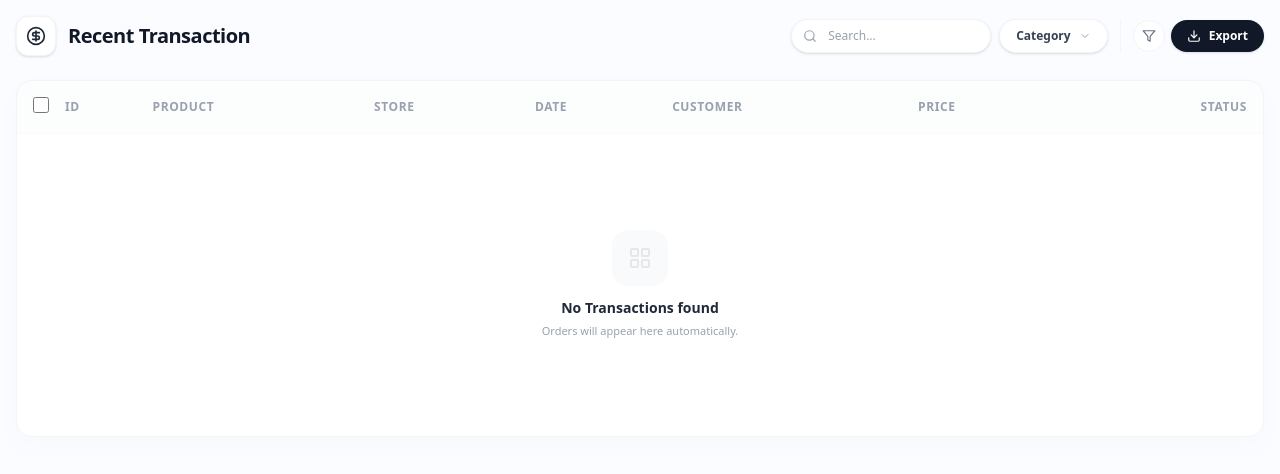
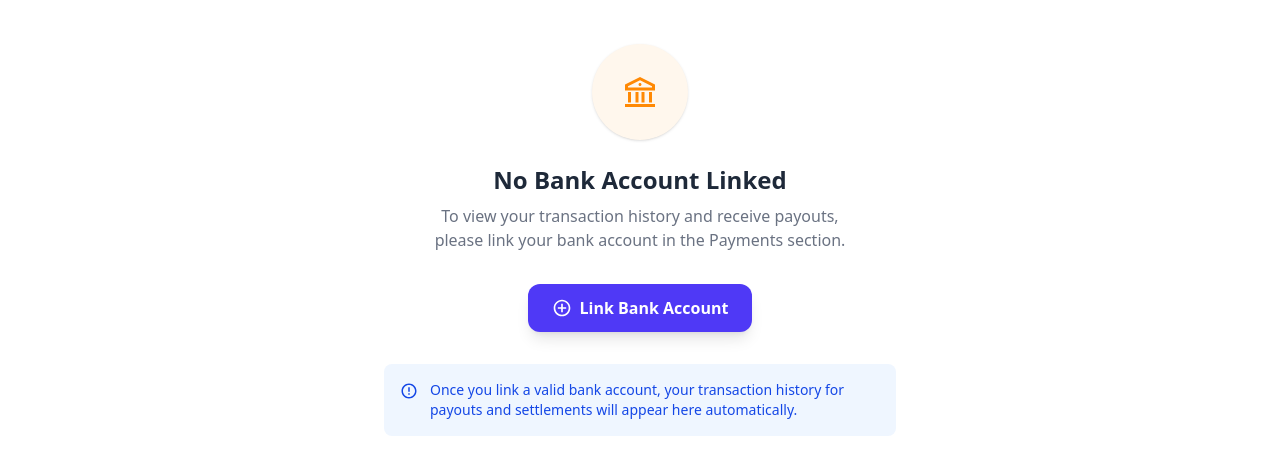
Before and after one commit to 4bjith/GroupProject-OnlineStore, a React (Vite) app in the folder Frontend-main/: page /transaction in a window 1280 px wide. Shown: the top 474 px of the page. Built offline with nearby package versions, Linux system fonts and the light colour scheme.

Commit message:
transaction design changed

```diff
--- a/Frontend-main/package.json
+++ b/Frontend-main/package.json
@@ -13,9 +13,12 @@
     "@tailwindcss/vite": "^4.1.17",
     "@tanstack/react-query": "^5.90.12",
     "axios": "^1.13.2",
+    "i18next": "^25.7.3",
+    "i18next-browser-languagedetector": "^8.2.0",
     "react": "^19.2.0",
     "react-dom": "^19.2.0",
     "react-hot-toast": "^2.6.0",
+    "react-i18next": "^16.5.1",
     "react-icons": "^5.5.0",
     "react-router-dom": "^7.10.1",
     "react-toastify": "^11.0.5",
--- a/Frontend-main/src/components/Transaction.jsx
+++ b/Frontend-main/src/components/Transaction.jsx
@@ -1,131 +1,240 @@
-import React, { useState } from 'react';
+import React, { useState, useMemo } from 'react';
+import { useQuery } from "@tanstack/react-query";
 import {
     FiSearch,
     FiFilter,
-    FiMoreHorizontal,
     FiDownload,
-    FiChevronDown,
+    FiArrowUpRight,
+    FiArrowDownLeft,
+    FiCreditCard,
+    FiCalendar,
+    FiMoreVertical,
+    FiActivity
 } from 'react-icons/fi';
-import { LuLayoutGrid, LuCircleDollarSign } from "react-icons/lu";
+import { RiBankLine, RiErrorWarningLine, RiAddCircleLine } from 'react-icons/ri';
+import api from '../api/axiosClient';
+import authStore from '../AuthStore';
+import { Link } from 'react-router-dom';
 
 const Transaction = () => {
-    // Empty array as per user request (no default entries in DB)
-    const [transactions, setTransactions] = useState([]);
+    const token = authStore((state) => state.token);
     const [searchTerm, setSearchTerm] = useState('');
+    const [filterType, setFilterType] = useState('all'); // all, credit, debit
 
-    // Status badge styles for later use
-    const statusStyles = {
-        Completed: "bg-[#f0f9f1] text-[#2d7a43] border border-[#dcfce7]",
-        Cancelled: "bg-[#fff7ed] text-[#c2410c] border border-[#ffedd5]",
-        Pending: "bg-[#eff6ff] text-[#1d4ed8] border border-[#dbeafe]",
+    // Fetch Payment/Bank Details
+    const { data: paymentData, isLoading } = useQuery({
+        queryKey: ["payment-details"],
+        queryFn: async () => {
+            try {
+                const res = await api.get("/payment", {
+                    headers: { Authorization: `Bearer ${token}` }
+                });
+                return res.data.payment; // Assuming this structure based on AccountDetails
+            } catch (err) {
+                if (err.response && err.response.status === 404) return null;
+                throw err;
+            }
+        },
+        enabled: !!token,
+        retry: false
+    });
+
+    // Mock Transactions (generated only if bank details exist)
+    const transactions = useMemo(() => {
+        if (!paymentData?.bank?.accountNumber) return [];
+
+        // Currently returning empty array as there is no real transaction history yet
+        return [];
+    }, [paymentData]);
+
+    const filteredTransactions = transactions.filter(tx => {
+        const matchesSearch = tx.description.toLowerCase().includes(searchTerm.toLowerCase()) ||
+            tx.id.toLowerCase().includes(searchTerm.toLowerCase());
+        const matchesType = filterType === 'all' || tx.type === filterType;
+        return matchesSearch && matchesType;
+    });
+
+    const formatCurrency = (amount) => {
+        return new Intl.NumberFormat('en-IN', {
+            style: 'currency',
+            currency: 'INR',
+        }).format(amount);
     };
 
+    const formatDate = (dateString) => {
+        const options = { month: 'short', day: 'numeric', hour: '2-digit', minute: '2-digit' };
+        return new Date(dateString).toLocaleDateString('en-US', options);
+    };
+
+    // --- RENDER LOADING ---
+    if (isLoading) {
         return (
-        <div className="p-4 bg-[#fbfcff] min-h-screen font-sans selection:bg-black selection:text-white">
-            {/* Header Section - Forced into one row */}
-            <div className="flex flex-row items-center justify-between gap-3 mb-6">
-                <div className="flex items-center gap-3">
-                    <div className="w-10 h-10 flex items-center justify-center bg-white rounded-xl border border-gray-100 shadow-sm">
-                        <LuCircleDollarSign className="text-xl text-gray-800" />
+            <div className="flex flex-col items-center justify-center h-96 text-gray-400">
+                <FiActivity className="animate-spin text-4xl mb-3 text-indigo-500" />
+                <p>Loading transaction history...</p>
             </div>
-                    <h1 className="text-xl font-bold text-[#111827] tracking-tight hidden sm:block">Recent Transaction</h1>
+        );
+    }
+
+    // --- RENDER NO BANK ACCOUNT DETECTED ---
+    if (!paymentData || !paymentData.bank || !paymentData.bank.accountNumber) {
+        return (
+            <div className="flex flex-col items-center justify-center min-h-[60vh] p-8 text-center animate-fadeIn">
+                <div className="w-24 h-24 bg-orange-50 rounded-full flex items-center justify-center mb-6 shadow-sm">
+                    <RiBankLine className="text-4xl text-orange-400" />
+                </div>
+                <h2 className="text-2xl font-bold text-gray-800 mb-2">No Bank Account Linked</h2>
+                <p className="text-gray-500 max-w-md mb-8">
+                    To view your transaction history and receive payouts, please link your bank account in the Payments section.
+                </p>
+                <Link
+                    to="#"
+                    onClick={() => {
+                        // Assuming this component is part of a tab system where we can switch tabs?
+                        // If not, a simple visual cue or just the button is fine.
+                        // Since 'Settings' controls the tabs, we might not be able to switch programmatically easily
+                        // without context, but we can direct them to the UI conceptually.
+                        const tabBtn = document.querySelector('button[data-tab="payments"]'); // Hypothetical
+                        if (tabBtn) tabBtn.click();
+                    }}
+                    className="flex items-center gap-2 px-6 py-3 bg-indigo-600 text-white rounded-xl font-semibold shadow-lg hover:bg-indigo-700 transition transform active:scale-95"
+                >
+                    <RiAddCircleLine className="text-xl" />
+                    Link Bank Account
+                </Link>
+                <div className="mt-8 p-4 bg-blue-50 text-blue-700 rounded-lg text-sm flex items-start gap-3 max-w-lg text-left">
+                    <RiErrorWarningLine className="text-lg flex-shrink-0 mt-0.5" />
+                    <p>Once you link a valid bank account, your transaction history for payouts and settlements will appear here automatically.</p>
+                </div>
+            </div>
+        );
+    }
+
+    // --- RENDER BANK STATEMENT UI ---
+    return (
+        <div className="max-w-4xl mx-auto space-y-6 animate-fadeIn pb-10">
+
+            {/* 1. Account Summary Card */}
+            <div className="bg-gradient-to-r from-indigo-900 to-indigo-800 rounded-2xl p-6 md:p-8 text-white shadow-xl relative overflow-hidden">
+                <div className="absolute top-0 right-0 p-32 bg-white opacity-5 rounded-full transform translate-x-10 -translate-y-10"></div>
+
+                <div className="relative z-10 flex flex-col md:flex-row justify-between items-start md:items-end gap-6">
+                    <div className="space-y-4">
+                        <div className="flex items-center gap-3 opacity-90">
+                            <div className="p-2 bg-white/20 rounded-lg backdrop-blur-sm">
+                                <RiBankLine className="text-2xl" />
+                            </div>
+                            <div>
+                                <p className="text-sm font-medium text-indigo-200">Linked Account</p>
+                                <p className="text-lg font-bold tracking-wide">{paymentData.bank.bankName}</p>
+                            </div>
+                        </div>
+                        <div>
+                            <p className="text-3xl md:text-4xl font-bold">{formatCurrency(0.00)}</p>
+                            <p className="text-indigo-200 text-sm mt-1">Available Payout Balance</p>
+                        </div>
                     </div>
 
-                <div className="flex items-center gap-2 flex-grow justify-end">
-                    {/* Search Box - More compact */}
-                    <div className="relative group max-w-[200px] flex-grow">
-                        <div className="absolute left-3 top-1/2 -translate-y-1/2 flex items-center justify-center pointer-events-none">
-                            <FiSearch className="text-gray-400 text-sm group-focus-within:text-black" />
+                    <div className="bg-white/10 backdrop-blur-md rounded-xl p-4 border border-white/10 min-w-[200px]">
+                        <p className="text-xs text-indigo-200 uppercase tracking-widest mb-1">Account Number</p>
+                        <p className="font-mono text-xl tracking-widest">•••• {paymentData.bank.accountNumber.slice(-4)}</p>
+                        <div className="mt-3 flex items-center gap-2 text-xs text-indigo-300">
+                            <span className="w-2 h-2 bg-green-400 rounded-full"></span> Active & Verified
                         </div>
-                        <input
-                            type="text"
-                            placeholder="Search..."
-                            className="w-full pl-9 pr-4 py-2 bg-white border border-gray-100 rounded-full text-xs focus:outline-none focus:ring-2 focus:ring-black/5 focus:border-gray-200 transition-all shadow-sm placeholder:text-gray-400 font-medium"
-                            value={searchTerm}
-                            onChange={(e) => setSearchTerm(e.target.value)}
-                        />
-                    </div>
-
-                    {/* Category Dropdown - More compact */}
-                    <button className="hidden lg:flex items-center gap-2 px-4 py-2 bg-white border border-gray-100 rounded-full text-xs font-semibold text-gray-700 hover:bg-gray-50 transition-all shadow-sm">
-                        Category <FiChevronDown className="text-gray-400" />
-                    </button>
-
-                    {/* Action Buttons - Scaled down */}
-                    <div className="flex items-center gap-1.5 border-l border-gray-100 pl-3 ml-1">
-                        <button title="Filter" className="w-8 h-8 flex items-center justify-center bg-white border border-gray-100 rounded-full text-gray-500 hover:bg-gray-50 transition-all active:scale-90">
-                            <FiFilter className="text-sm" />
-                        </button>
-                        <button className="flex items-center gap-2 px-4 py-2 bg-[#111827] text-white rounded-full text-xs font-bold hover:bg-black transition-all shadow-sm active:scale-95">
-                            <FiDownload className="text-sm" /> <span className="hidden sm:inline">Export</span>
-                        </button>
                     </div>
                 </div>
             </div>
 
-            {/* Table Section - Optimized for width without horizontal scrolling */}
-            <div className="bg-white rounded-2xl border border-gray-100 shadow-[0_8px_30px_rgb(0,0,0,0.02)] overflow-hidden">
-                <div className="w-full">
-                    <table className="w-full text-left border-collapse table-auto text-xs">
-                        <thead>
-                            <tr className="border-b border-gray-50 bg-[#fafbfc]/50">
-                                <th className="pl-4 pr-2 py-4 w-10 text-center">
-                                    <input type="checkbox" className="w-4 h-4 rounded border-gray-200 text-black cursor-pointer accent-black" />
-                                </th>
-                                <th className="px-2 py-4 font-bold text-gray-400 uppercase tracking-wider">ID</th>
-                                <th className="px-2 py-4 font-bold text-gray-400 uppercase tracking-wider">Product</th>
-                                <th className="px-2 py-4 font-bold text-gray-400 uppercase tracking-wider">Store</th>
-                                <th className="px-2 py-4 font-bold text-gray-400 uppercase tracking-wider hidden md:table-cell">Date</th>
-                                <th className="px-2 py-4 font-bold text-gray-400 uppercase tracking-wider hidden lg:table-cell">Customer</th>
-                                <th className="px-2 py-4 font-bold text-gray-400 uppercase tracking-wider">Price</th>
-                                <th className="pr-4 pl-2 py-4 font-bold text-gray-400 uppercase tracking-wider text-right">Status</th>
-                            </tr>
-                        </thead>
-                        <tbody className="divide-y divide-gray-50">
-                            {transactions.length === 0 ? (
-                                <tr>
-                                    <td colSpan="8" className="px-6 py-24 text-center bg-white">
-                                        <div className="flex flex-col items-center justify-center gap-3">
-                                            <div className="w-14 h-14 bg-[#f8fafc] rounded-2xl flex items-center justify-center border border-gray-50">
-                                                <LuLayoutGrid className="text-2xl text-gray-200" />
+            {/* 2. Controls & Search */}
+            <div className="flex flex-col md:flex-row gap-4 items-center justify-between">
+                <div className="relative w-full md:w-96">
+                    <FiSearch className="absolute left-4 top-1/2 -translate-y-1/2 text-gray-400" />
+                    <input
+                        type="text"
+                        placeholder="Search transactions..."
+                        value={searchTerm}
+                        onChange={(e) => setSearchTerm(e.target.value)}
+                        className="w-full pl-11 pr-4 py-3 bg-white border border-gray-200 rounded-xl focus:ring-2 focus:ring-indigo-500 focus:border-transparent outline-none transition shadow-sm"
+                    />
                 </div>
-                                            <div className="space-y-1">
-                                                <h3 className="text-sm font-bold text-gray-800">No Transactions found</h3>
-                                                <p className="text-[11px] text-gray-400 font-medium leading-relaxed">Orders will appear here automatically.</p>
+                <div className="flex gap-2 w-full md:w-auto overflow-x-auto pb-2 md:pb-0">
+                    <button
+                        onClick={() => setFilterType('all')}
+                        className={`px-4 py-2 rounded-lg text-sm font-medium transition whitespace-nowrap ${filterType === 'all' ? 'bg-gray-800 text-white' : 'bg-white border border-gray-200 text-gray-600 hover:bg-gray-50'}`}
+                    >
+                        All Transactions
+                    </button>
+                    <button
+                        onClick={() => setFilterType('credit')}
+                        className={`px-4 py-2 rounded-lg text-sm font-medium transition whitespace-nowrap flex items-center gap-2 ${filterType === 'credit' ? 'bg-green-100 text-green-700 border border-green-200' : 'bg-white border border-gray-200 text-gray-600 hover:bg-gray-50'}`}
+                    >
+                        <FiArrowDownLeft /> Incoming
+                    </button>
+                    <button
+                        onClick={() => setFilterType('debit')}
+                        className={`px-4 py-2 rounded-lg text-sm font-medium transition whitespace-nowrap flex items-center gap-2 ${filterType === 'debit' ? 'bg-red-50 text-red-600 border border-red-100' : 'bg-white border border-gray-200 text-gray-600 hover:bg-gray-50'}`}
+                    >
+                        <FiArrowUpRight /> Outgoing
+                    </button>
                 </div>
             </div>
-                                    </td>
-                                </tr>
-                            ) : (
-                                transactions.map((tx) => (
-                                    <tr key={tx.id} className="group hover:bg-[#fcfdfe] transition-all cursor-pointer">
-                                        <td className="pl-4 pr-2 py-3 text-center">
-                                            <input type="checkbox" className="w-4 h-4 rounded border-gray-200 text-black cursor-pointer accent-black" />
-                                        </td>
-                                        <td className="px-2 py-3 font-semibold text-gray-900">{tx.orderId}</td>
-                                        <td className="px-2 py-3">
-                                            <div className="flex items-center gap-2">
-                                                <div className="w-6 h-6 rounded-md bg-gray-50 border border-gray-100 flex-shrink-0 hidden sm:block" />
-                                                <p className="font-bold text-gray-900 truncate max-w-[80px] sm:max-w-[120px]">{tx.productName}</p>
+
+            {/* 3. Statement List */}
+            <div className="bg-white rounded-2xl shadow-sm border border-gray-100 overflow-hidden">
+                <div className="p-5 border-b border-gray-50 flex justify-between items-center">
+                    <h3 className="font-bold text-gray-800 flex items-center gap-2">
+                        <FiCalendar className="text-indigo-500" /> Recent Activity
+                    </h3>
+                    <button className="text-sm text-gray-500 hover:text-indigo-600 font-medium flex items-center gap-1">
+                        <FiDownload /> Download Statement
+                    </button>
                 </div>
-                                        </td>
-                                        <td className="px-2 py-3 font-medium text-gray-500 italic truncate max-w-[60px] sm:max-w-[100px]">{tx.storeName}</td>
-                                        <td className="px-2 py-3 text-gray-400 hidden md:table-cell whitespace-nowrap">{tx.dateTime}</td>
-                                        <td className="px-2 py-3 hidden lg:table-cell truncate max-w-[100px]">
-                                            <p className="font-bold text-gray-700">{tx.customer}</p>
-                                        </td>
-                                        <td className="px-2 py-3 font-bold text-gray-900">${tx.price}</td>
-                                        <td className="pr-4 pl-2 py-3 text-right">
-                                            <span className={`px-2 py-1 rounded-full text-[10px] font-bold ${statusStyles[tx.status] || ''}`}>
+
+                {filteredTransactions.length > 0 ? (
+                    <div className="divide-y divide-gray-50">
+                        {filteredTransactions.map((tx) => (
+                            <div key={tx.id} className="p-4 sm:p-5 hover:bg-gray-50 transition flex items-center gap-4 group cursor-default">
+                                {/* Icon */}
+                                <div className={`w-10 h-10 sm:w-12 sm:h-12 rounded-full flex items-center justify-center flex-shrink-0 ${tx.type === 'credit' ? 'bg-green-100 text-green-600' : 'bg-red-50 text-red-500'
+                                    }`}>
+                                    {tx.type === 'credit' ? <FiArrowDownLeft className="text-xl" /> : <FiArrowUpRight className="text-xl" />}
+                                </div>
+
+                                {/* Content */}
+                                <div className="flex-1 min-w-0">
+                                    <div className="flex justify-between items-start mb-1">
+                                        <h4 className="font-bold text-gray-900 truncate pr-2">{tx.description}</h4>
+                                        <span className={`font-bold whitespace-nowrap ${tx.type === 'credit' ? 'text-green-600' : 'text-gray-900'
+                                            }`}>
+                                            {tx.type === 'credit' ? '+' : '-'}{formatCurrency(tx.amount)}
+                                        </span>
+                                    </div>
+                                    <div className="flex justify-between items-center text-xs sm:text-sm text-gray-500">
+                                        <div className="flex flex-col sm:flex-row sm:gap-4">
+                                            <span>{formatDate(tx.date)}</span>
+                                            <span className="hidden sm:inline text-gray-300">|</span>
+                                            <span className="truncate max-w-[150px]">{tx.recipient}</span>
+                                        </div>
+                                        <span className="bg-gray-100 text-gray-600 px-2 py-0.5 rounded text-[10px] font-semibold uppercase tracking-wider">
                                             {tx.status}
                                         </span>
-                                        </td>
-                                    </tr>
-                                ))
+                                    </div>
+                                </div>
+                            </div>
+                        ))}
+                    </div>
+                ) : (
+                    <div className="p-12 text-center text-gray-400">
+                        <div className="w-16 h-16 bg-gray-50 rounded-full flex items-center justify-center mx-auto mb-4">
+                            <FiSearch className="text-2xl" />
+                        </div>
+                        <p>No transactions found matching your criteria.</p>
+                    </div>
                 )}
-                        </tbody>
-                    </table>
             </div>
+
+            <div className="text-center">
+                <button className="text-indigo-600 font-semibold text-sm hover:underline">View Older Transactions</button>
             </div>
         </div>
     );
--- a/Frontend-main/src/pages/Settings.jsx
+++ b/Frontend-main/src/pages/Settings.jsx
@@ -17,8 +17,6 @@ const MENU_ITEMS = [
   { key: "taxes", label: "Taxes", icon: <BsFileText /> },
   { key: "transactions", label: "Transactions", icon: <BsClockHistory /> },
   { key: "password", label: "Password", icon: <BiLock /> },
-  { key: "access", label: "Access", icon: <BsShieldLock /> },
-  { key: "sessions", label: "Sessions", icon: <BsPhone /> },
 ];
 
 function Settings() {
@@ -59,6 +57,7 @@ function Settings() {
             {MENU_ITEMS.map((item) => (
               <button
                 key={item.key}
+                data-tab={item.key}
                 onClick={() => setActiveTab(item.key)}
                 className={`flex-shrink-0 whitespace-nowrap px-3 py-2 rounded-lg font-medium transition-all text-sm flex items-center gap-3 ${activeTab === item.key
                   ? "bg-indigo-50 text-indigo-900 font-bold border-b-2 md:border-b-0 md:border-l-4 border-indigo-900"
```
Also changed, not shown: 1 other file (tests, documents, lock files or other folders). Lines whose indentation alone changed are shown as unchanged.
